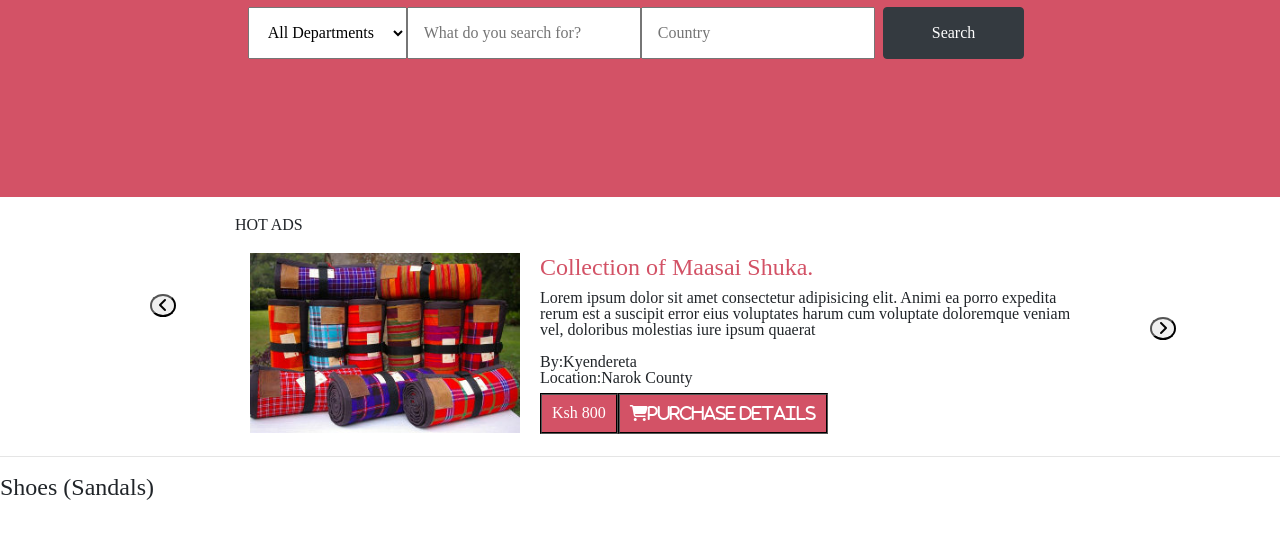
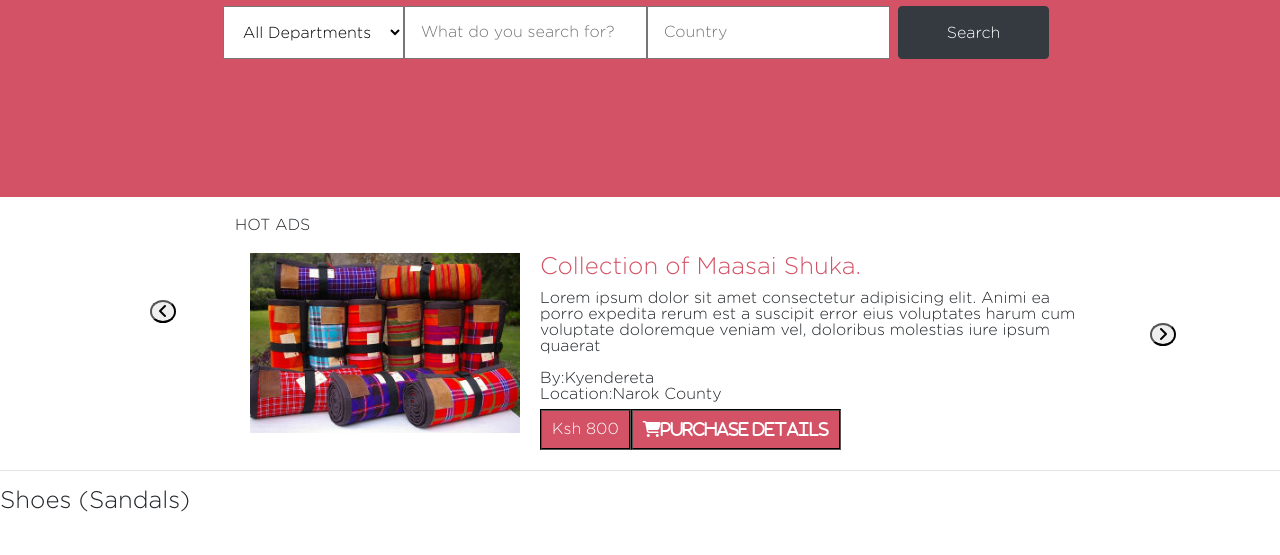
Before and after one commit to IjayAbby/Mzalendo-Online-Shop, a website: page index.html in a window 1280 px wide. Shown: the part 339-894 px from the top of the page. Drawn offline with nearby package versions, Linux system fonts and the light colour scheme.

Commit message:
add typography file

```diff
--- a/index.html
+++ b/index.html
@@ -10,7 +10,7 @@
 
   <link rel="stylesheet" href="styles/reset.css" />
   <link rel="stylesheet" href="styles/style.css" />
-  <link rel="stylesheet" href="styles/fonts">
+
   <title>Mzalendo Online Shop</title>
 </head>
 
@@ -20,7 +20,7 @@
       <li>
         <a href="#">
           <img src="assets/images/logo.png" class="logo" alt="" />
-          <h6 class="white-color">MZALENDO</h6>
+          <h6 class="white-color ">MZALENDO</h6>
         </a>
       </li>
       <li>
--- /dev/null
+++ b/styles/_typography.scss
@@ -0,0 +1,35 @@
+
+@font-face {
+    font-family: gotham-bold;
+    src: url(/styles/fonts/GothamBold.ttf)
+}
+
+@font-face {
+    font-family: gotham-light;
+    src: url(/styles/fonts/GothamRoundedLight_21020.ttf)
+}
+
+@font-face {
+    font-family: helvetica-light;
+    src: url(/styles/fonts/HelveticaNeue-Light.ttf)
+}
+
+@font-face {
+    font-family: helvetica-bold;
+    src: url(/styles/fonts/HelveticaNeue-Bold.ttf);
+}
+
+@font-face {
+    font-family: helvetica-medium;
+    src: url(/styles/fonts/HelveticaNeue-Medium.ttf)
+}
+
+$font-helvetica: "helvetica-medium","helvetica-light","helvetica-bold",helvetica,arial,sans-serif;
+
+$font-helvetica-light: "helvetica-light","helvetica-medium","helvetica-bold", helvetica, arial, sans-serif;
+
+$font-helvetica-bold: "helvetica-bold", "helvetica-medium" , "helvetica-light", helvetica, arial, sans-serif;
+
+$font-gotham: "gotham-bold", "gotham-light", "helvetica-light", "helvetica-medium", "helvetica-bold", helvetica, arial, sans-serif;
+
+$font-gotham-light: "gotham-light", "gotham-bold", "helvetica-light", "helvetica-medium", "helvetica-bold", helvetica, arial, sans-serif;
--- a/styles/_variables.scss
+++ b/styles/_variables.scss
@@ -3,5 +3,6 @@ $grayColor: #888888;
 $pinkColor: #d35266;
 $whiteColor: #fff;
 $font-gotham-light : font-gotham-light;
+$font-gotham-bold : font-gotham-bold;
 $font-helvetica : font-helvetica;
 $font-helvetica-light : font-helvetica-light;
--- a/styles/style.scss
+++ b/styles/style.scss
@@ -1,10 +1,14 @@
 @import './variables';
 @import './mixin';
+@import './typography';
 
 
 
 //  GLOBAL
 
+.font-gotham-bold {
+    font-family: $font-gotham-bold;
+}
 .font-gotham-light {
     font-family: $font-gotham-light;
   }
@@ -44,7 +48,7 @@ img {
 
 body {
 
-    font-family: $font-gotham-light;
+    font-family: $font-gotham-light , $font-gotham-bold , $font-helvetica , $font-helvetica-light;
 }
 // NAVIGATION
 nav {
```
Also changed, not shown: assets/images/logo.png, styles/style.css, 1 other file.
